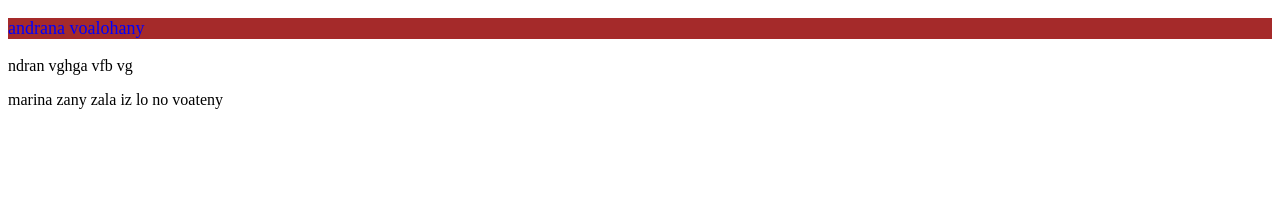
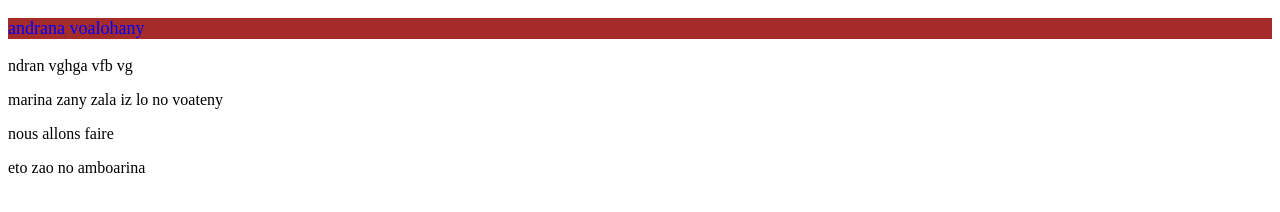
Before and after one commit to jasemmac/essai_technique, a plain HTML site: page index.html in a window 1280 px wide. Drawn offline with Linux system fonts and the light colour scheme; files that its build step writes are made by us from their sources.

Commit message:
nanampy html

```diff
--- a/index.html
+++ b/index.html
@@ -13,6 +13,12 @@
     <p class="manampy">andrana voalohany</p>
     <p>ndran vghga vfb vg</p>
     <p>marina zany zala iz lo no voateny </p>
+    <div class="ramala">
+        nous allons faire
+    </div>
+    <div id="manambotra">
+        <p>eto zao no amboarina</p>
+    </div>
 
 </body>
 
```
